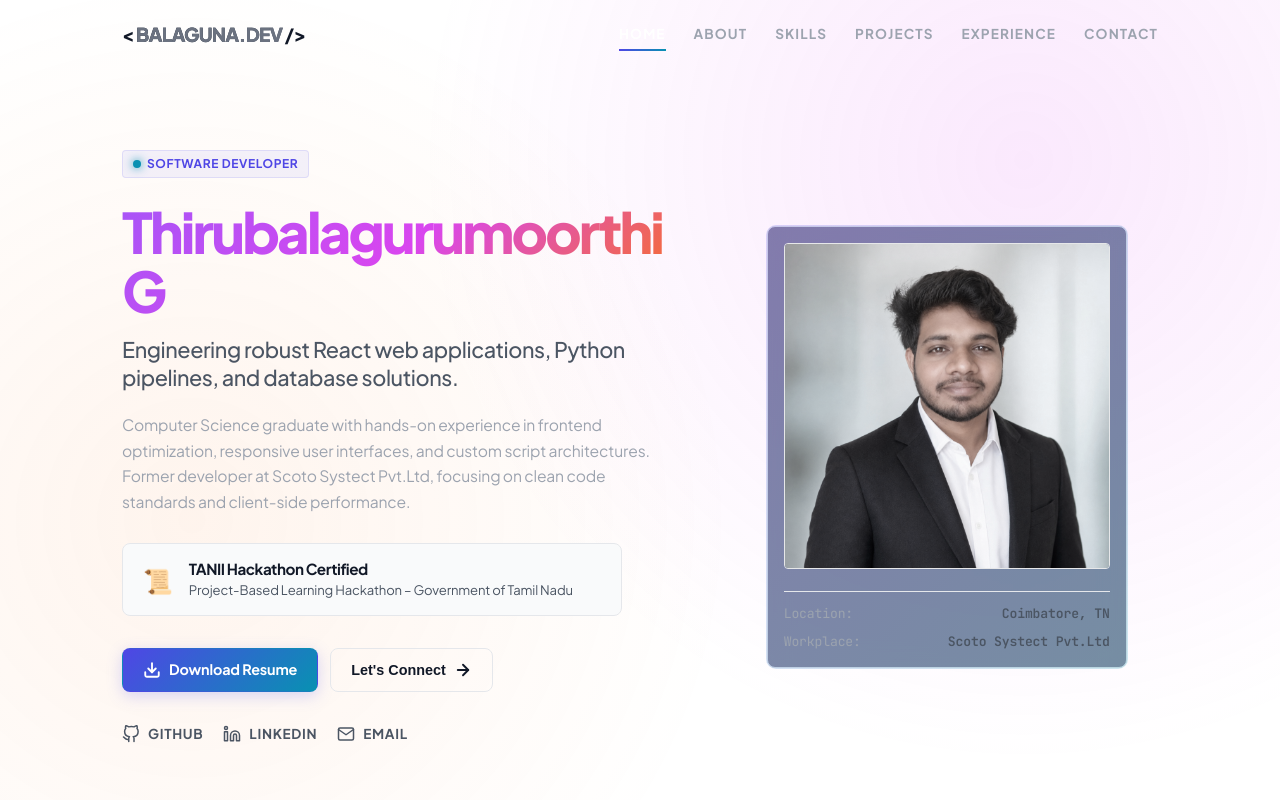
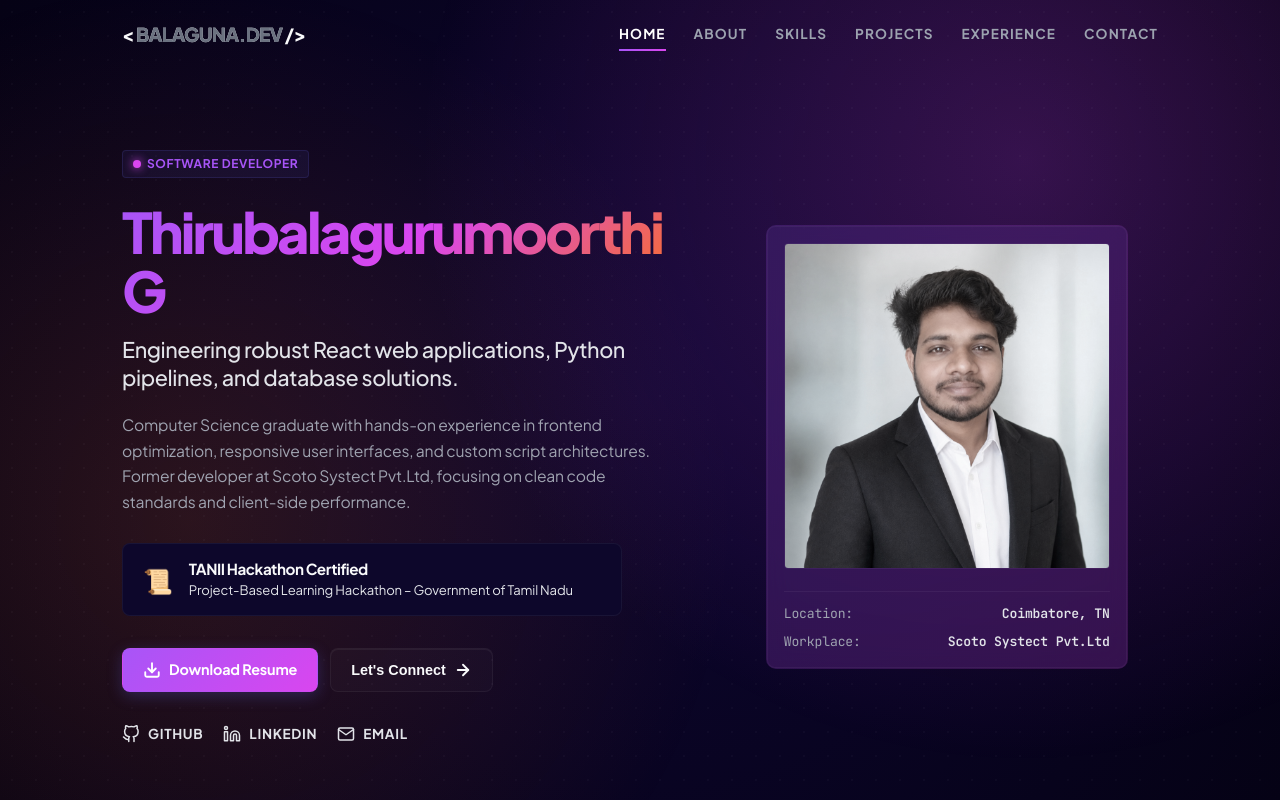
Before and after one commit to balaguru33/portfolio, a React (Vite) app: page / in a window 1280 px wide. Shown: the top 800 px of the page. Built offline with nearby package versions, Linux system fonts and the light colour scheme.

Commit message:
Fix background override by removing prefers-color-scheme light, and enhance background with a rich radial gradient

```diff
--- a/src/index.css
+++ b/src/index.css
@@ -34,25 +34,7 @@
   color-scheme: dark;
 }
 
-/* Light mode overrides (sleek and crisp) */
-@media (prefers-color-scheme: light) {
-  :root {
-    --bg-primary: #ffffff;
-    --bg-secondary: #f9fafb;
-    --bg-tertiary: #f3f4f6;
 
-    --accent-rgb: 79, 70, 229;
-    --accent-primary: #4f46e5;
-    --accent-secondary: #0891b2;
-
-    --text-primary: #111827;
-    --text-secondary: #4b5563;
-    --text-muted: #9ca3af;
-
-    --border-color: #e5e7eb;
-    --border-hover: #d1d5db;
-  }
-}
 
 /* ----------------------------------------------------
    BASE STYLES & RESET
@@ -69,7 +51,8 @@ html {
 }
 
 body {
-  background-color: var(--bg-primary);
+  background-image: radial-gradient(circle at 50% 50%, #0d0630 0%, var(--bg-primary) 100%);
+  background-attachment: fixed;
   color: var(--text-primary);
   font-family: var(--font-sans);
   line-height: 1.5;
@@ -102,8 +85,8 @@ body::after {
   width: 100%;
   height: 100%;
   background:
-    radial-gradient(circle at 80% 20%, rgba(217, 70, 239, 0.12) 0%, transparent 50%),
-    radial-gradient(circle at 15% 65%, rgba(249, 115, 22, 0.08) 0%, transparent 45%);
+    radial-gradient(circle at 80% 20%, rgba(217, 70, 239, 0.22) 0%, transparent 50%),
+    radial-gradient(circle at 15% 65%, rgba(249, 115, 22, 0.15) 0%, transparent 45%);
   pointer-events: none;
   z-index: -2;
 }
```
